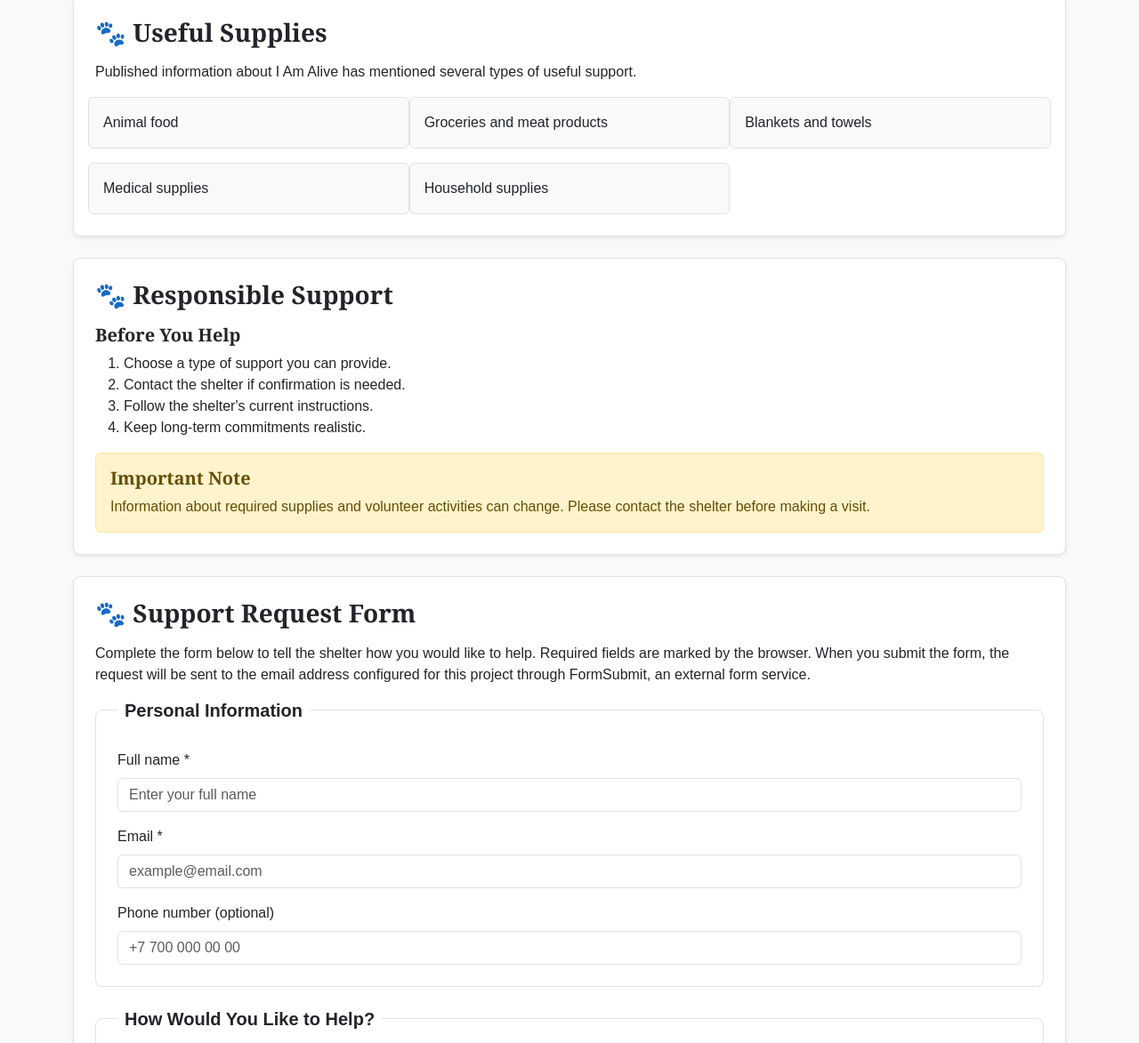
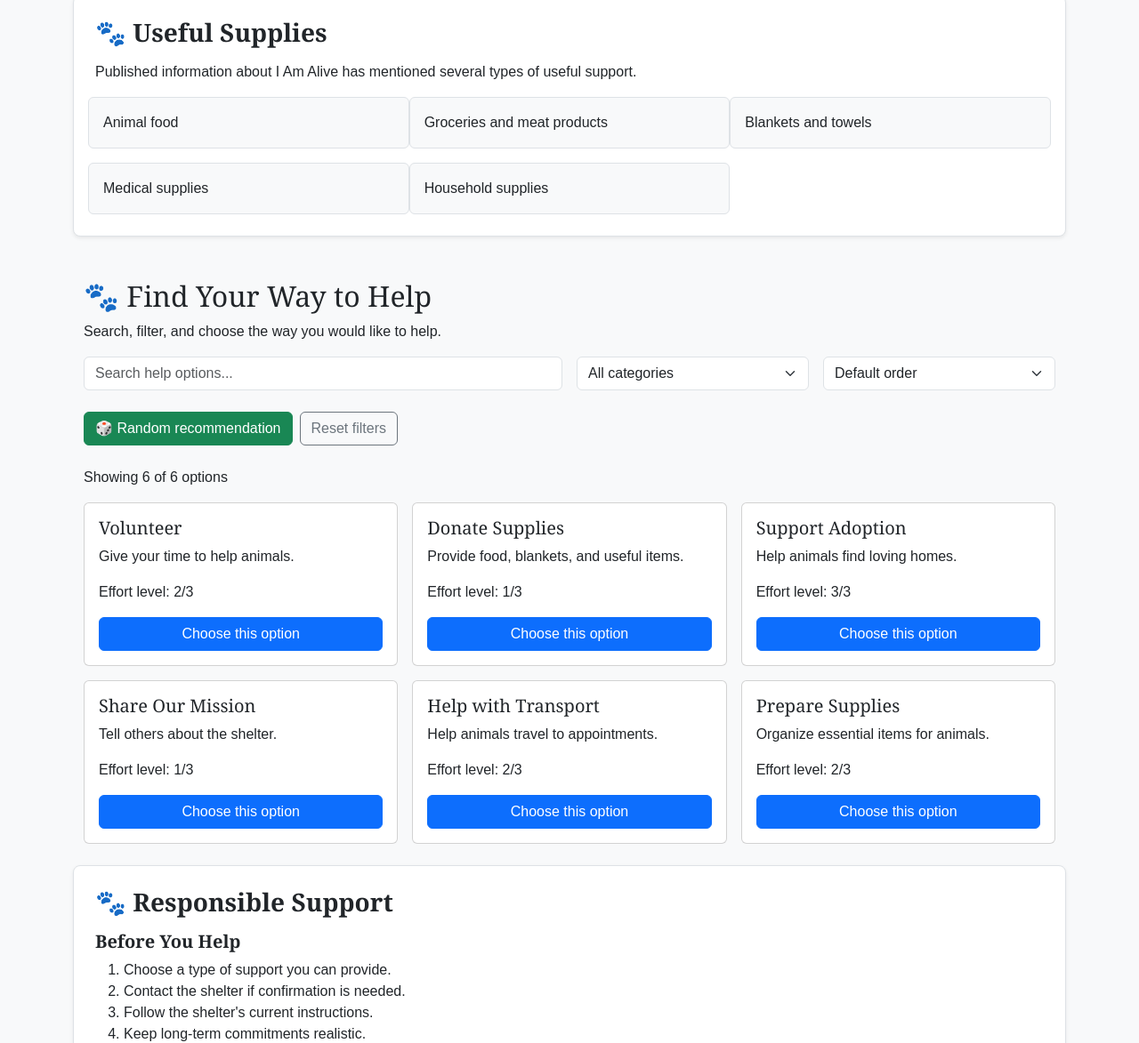
Before and after one commit to sikkenshe/i-am-alive, a plain HTML site: page help.html in a window 1280 px wide. Shown: the part 706-1879 px from the top of the page at 89% size. Drawn offline with nearby package versions, Linux system fonts and the light colour scheme.

Commit message:
js changes

```diff
--- a/css/bekarys.css
+++ b/css/bekarys.css
@@ -1,4 +1,3 @@
-/* Personal Assignment 3 corrections kept intentionally small. */
 .highlight-text {
     letter-spacing: 0.02em;
 }
@@ -16,7 +15,7 @@
     object-fit: cover;
 }
 
-/* Midterm: state classes prepared for future JavaScript. They are not triggered yet. */
+/* Midterm: state classes prepared for future JavaScript. */
 .is-hidden {
     display: none !important;
 }
--- a/help.html
+++ b/help.html
@@ -275,6 +275,6 @@
 
   <!-- Bootstrap 5.3.8 JavaScript bundle for responsive components such as the navbar toggler. -->
   <script src="https://cdn.jsdelivr.net/npm/bootstrap@5.3.8/dist/js/bootstrap.bundle.min.js"></script>
-
+  <script src="js_for_iamalive/help.js" defer></script>
 </body>
 </html>
--- /dev/null
+++ b/js_for_iamalive/help.js
@@ -0,0 +1,278 @@
+'use strict';
+
+const helpOptions = [
+  {
+    id: 1,
+    title: 'Volunteer',
+    category: 'volunteer',
+    description: 'Give your time to help animals.',
+    effort: 2
+  },
+  {
+    id: 2,
+    title: 'Donate Supplies',
+    category: 'supplies',
+    description: 'Provide food, blankets, and useful items.',
+    effort: 1
+  },
+
+  {
+    id: 3,
+    title: 'Support Adoption',
+    category: 'adoption',
+    description: 'Help animals find loving homes.',
+    effort: 3
+  },
+  {
+    id: 4,
+    title: 'Share Our Mission',
+    category: 'other',
+    description: 'Tell others about the shelter.',
+    effort: 1
+  },
+  {
+    id: 5,
+    title: 'Help with Transport',
+    category: 'volunteer',
+    description: 'Help animals travel to appointments.',
+    effort: 2
+  },
+  {
+    id: 6,
+    title: 'Prepare Supplies',
+    category: 'supplies',
+    description: 'Organize essential items for animals.',
+    effort: 2
+  }
+];
+
+
+const suppliesSection = document.querySelector('.supplies-section');
+
+if (suppliesSection) {
+  const finder = document.createElement('section');
+
+  finder.id = 'help-finder';
+  finder.classList.add('container', 'py-4');
+
+  const heading = document.createElement('h2');
+  heading.textContent = 'Find Your Way to Help';
+
+  const intro = document.createElement('p');
+  intro.textContent =
+    'Search, filter, and choose the way you would like to help.';
+
+  finder.append(heading, intro);
+
+const controls = document.createElement('div');
+controls.classList.add('row', 'g-3', 'mb-4');
+
+const searchInput = document.createElement('input');
+searchInput.type = 'search';
+searchInput.placeholder = 'Search help options...';
+searchInput.setAttribute('aria-label', 'Search help options');
+searchInput.classList.add('form-control');
+
+const categoryFilter = document.createElement('select');
+categoryFilter.classList.add('form-select');
+categoryFilter.setAttribute('aria-label', 'Filter by category');
+
+const categories = [
+  { value: 'all', label: 'All categories' },
+  { value: 'volunteer', label: 'Volunteer' },
+  { value: 'supplies', label: 'Supplies' },
+  { value: 'adoption', label: 'Adoption' },
+  { value: 'other', label: 'Other' }
+];
+
+categories.forEach(function (category) {
+  const option = document.createElement('option');
+  option.value = category.value;
+  option.textContent = category.label;
+  categoryFilter.append(option);
+});
+
+const sortSelect = document.createElement('select');
+sortSelect.classList.add('form-select');
+sortSelect.setAttribute('aria-label', 'Sort help options');
+
+const sortOptions = [
+  { value: 'default', label: 'Default order' },
+  { value: 'easy', label: 'Easiest first' },
+  { value: 'hard', label: 'Most effort first' }
+];
+
+sortOptions.forEach(function (item) {
+  const option = document.createElement('option');
+  option.value = item.value;
+  option.textContent = item.label;
+  sortSelect.append(option);
+});
+
+const searchColumn = document.createElement('div');
+searchColumn.classList.add('col-12', 'col-md-6');
+searchColumn.append(searchInput);
+
+const categoryColumn = document.createElement('div');
+categoryColumn.classList.add('col-12', 'col-md-3');
+categoryColumn.append(categoryFilter);
+
+const sortColumn = document.createElement('div');
+sortColumn.classList.add('col-12', 'col-md-3');
+sortColumn.append(sortSelect);
+
+controls.append(searchColumn, categoryColumn, sortColumn);
+finder.append(controls);
+
+
+const buttonContainer = document.createElement('div');
+buttonContainer.classList.add('d-flex', 'flex-wrap', 'gap-2', 'mb-4');
+
+const randomButton = document.createElement('button');
+randomButton.type = 'button';
+randomButton.classList.add('btn', 'btn-success');
+randomButton.textContent = '🎲 Random recommendation';
+
+const resetButton = document.createElement('button');
+resetButton.type = 'button';
+resetButton.classList.add('btn', 'btn-outline-secondary');
+resetButton.textContent = 'Reset filters';
+
+buttonContainer.append(randomButton, resetButton);
+finder.append(buttonContainer);
+
+
+const resultsInfo = document.createElement('p');
+resultsInfo.setAttribute('aria-live', 'polite');
+
+const resultsContainer = document.createElement('div');
+resultsContainer.classList.add('row', 'g-3');
+
+finder.append(resultsInfo, resultsContainer);
+
+function renderHelpOptions(options) {
+  resultsContainer.replaceChildren();
+
+  resultsInfo.textContent =
+    `Showing ${options.length} of ${helpOptions.length} options`;
+
+  if (options.length === 0) {
+    const emptyMessage = document.createElement('p');
+    emptyMessage.textContent =
+      'No options found. Try changing your search or filters.';
+    resultsContainer.append(emptyMessage);
+    return;
+  }
+
+  options.forEach(function (option) {
+    const column = document.createElement('div');
+    column.classList.add('col-12', 'col-md-6', 'col-lg-4');
+
+    const card = document.createElement('article');
+    card.classList.add('card', 'h-100', 'p-3');
+
+    const title = document.createElement('h3');
+    title.classList.add('h5');
+    title.textContent = option.title;
+
+    const description = document.createElement('p');
+    description.textContent = option.description;
+
+    const effort = document.createElement('p');
+    effort.textContent = `Effort level: ${option.effort}/3`;
+
+    const chooseButton = document.createElement('button');
+    chooseButton.type = 'button';
+    chooseButton.classList.add('btn', 'btn-primary', 'mt-auto');
+    chooseButton.textContent = 'Choose this option';
+
+    chooseButton.addEventListener('click', function () {
+      const helpType = document.querySelector('#help-type');
+
+      if (helpType) {
+        helpType.value = option.category;
+        helpType.dispatchEvent(
+          new Event('change', { bubbles: true })
+        );
+        helpType.scrollIntoView({
+          behavior: 'smooth',
+          block: 'center'
+        });
+      }
+    });
+
+    card.append(title, description, effort, chooseButton);
+    column.append(card);
+    resultsContainer.append(column);
+  });
+}
+
+function updateHelpOptions() {
+  const searchTerm = searchInput.value.trim().toLowerCase();
+  const selectedCategory = categoryFilter.value;
+  const selectedSort = sortSelect.value;
+
+  let filteredOptions = helpOptions.filter(function (option) {
+    const matchesSearch =
+      option.title.toLowerCase().includes(searchTerm) ||
+      option.description.toLowerCase().includes(searchTerm);
+
+    const matchesCategory =
+      selectedCategory === 'all' ||
+      option.category === selectedCategory;
+
+    return matchesSearch && matchesCategory;
+  });
+
+  if (selectedSort === 'easy') {
+    filteredOptions.sort(function (a, b) {
+      return a.effort - b.effort;
+    });
+  } else if (selectedSort === 'hard') {
+    filteredOptions.sort(function (a, b) {
+      return b.effort - a.effort;
+    });
+  }
+
+  renderHelpOptions(filteredOptions);
+}
+
+
+randomButton.addEventListener('click', function () {
+  const randomIndex = Math.floor(Math.random() * helpOptions.length);
+  const randomOption = helpOptions[randomIndex];
+
+  searchInput.value = '';
+  categoryFilter.value = 'all';
+  sortSelect.value = 'default';
+
+  updateHelpOptions();
+
+  resultsInfo.textContent =
+    `Recommended for you: ${randomOption.title}`;
+
+  const helpType = document.querySelector('#help-type');
+
+  if (helpType) {
+    helpType.value = randomOption.category;
+  }
+});
+
+resetButton.addEventListener('click', function () {
+  searchInput.value = '';
+  categoryFilter.value = 'all';
+  sortSelect.value = 'default';
+
+  updateHelpOptions();
+});
+
+
+searchInput.addEventListener('input', updateHelpOptions);
+categoryFilter.addEventListener('change', updateHelpOptions);
+sortSelect.addEventListener('change', updateHelpOptions);
+
+updateHelpOptions();
+
+
+  suppliesSection.after(finder);
+}
```
Also changed, not shown: index.html (+1 -1 lines).
